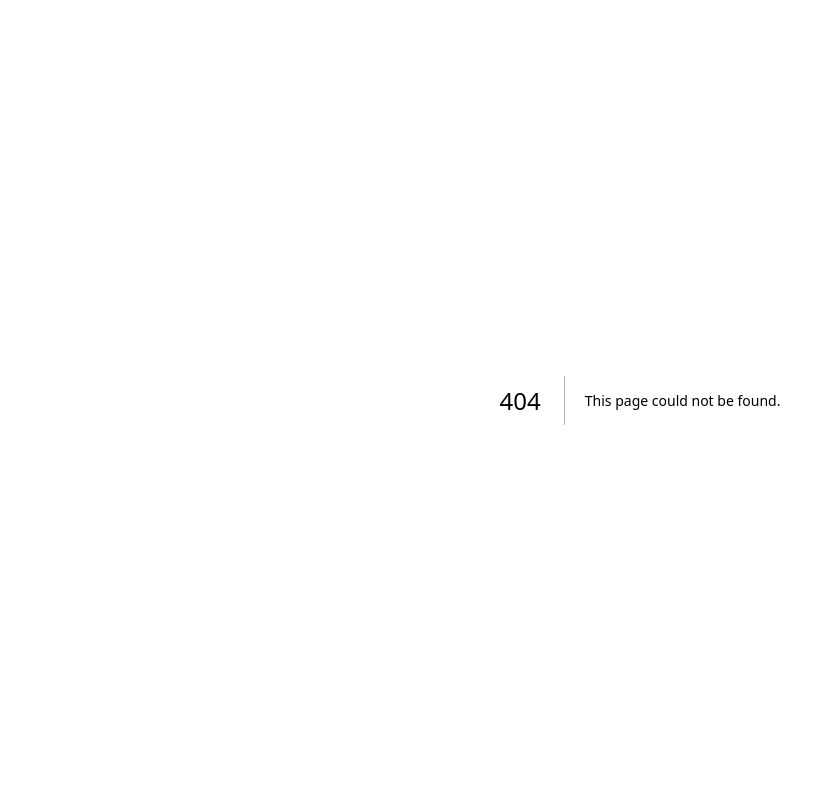
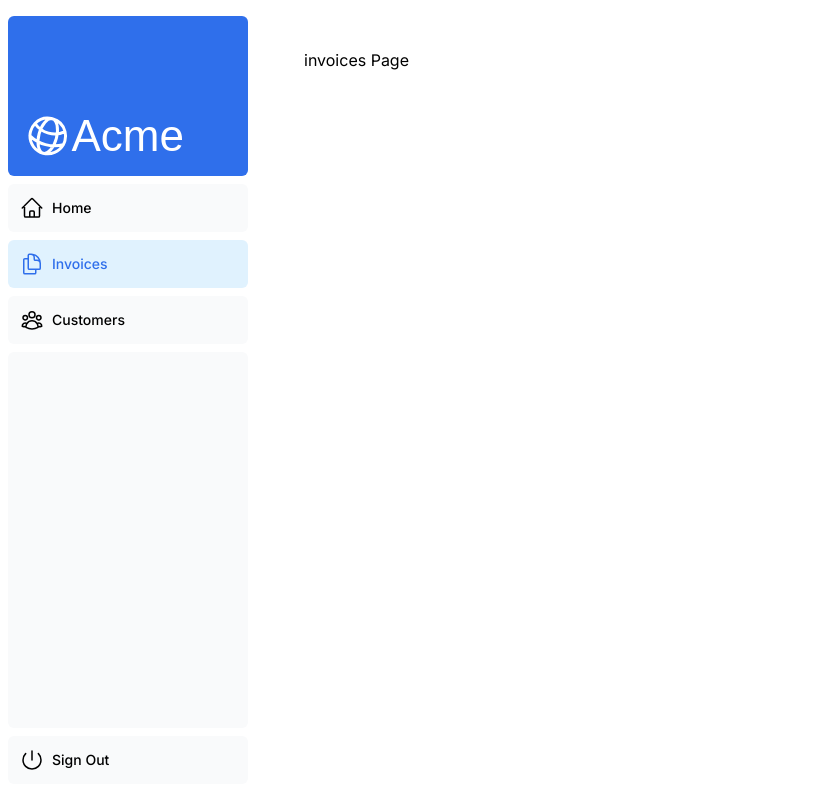
Before and after one commit to riapou/nextJS, a Next.js app: page /dashboard/invoices in a window 1280 px wide. Before the commit this address had no page. Shown: the whole page, without its empty margins (0-835 px from the left). Built offline with nearby package versions, Linux system fonts and the light colour scheme; a web font is replaced by a local one.

Commit message:
create layout and page dashboard /invoices /customers and navigate with <Link> and OPT images & fonts

```diff
--- /dev/null
+++ b/app/dashboard/customers/page.tsx
@@ -0,0 +1,3 @@
+export default function Page() {
+  return <p>customers Page</p>;
+}
--- /dev/null
+++ b/app/dashboard/invoices/page.tsx
@@ -0,0 +1,3 @@
+export default function Page() {
+  return <p>invoices Page</p>;
+}
--- /dev/null
+++ b/app/dashboard/layout.tsx
@@ -0,0 +1,12 @@
+import SideNav from '@/app/ui/dashboard/sidenav';
+
+export default function Layout({ children }: { children: React.ReactNode }) {
+  return (
+    <div className="flex h-screen flex-col md:flex-row md:overflow-hidden">
+      <div className="w-full flex-none md:w-64">
+        <SideNav />
+      </div>
+      <div className="flex-grow p-6 md:overflow-y-auto md:p-12">{children}</div>
+    </div>
+  );
+}
--- /dev/null
+++ b/app/dashboard/page.tsx
@@ -0,0 +1,3 @@
+export default function Page() {
+  return <p>Dashboard Page</p>;
+}
--- a/app/ui/dashboard/nav-links.tsx
+++ b/app/ui/dashboard/nav-links.tsx
@@ -1,11 +1,14 @@
+'use client'
+
 import {
   UserGroupIcon,
   HomeIcon,
   DocumentDuplicateIcon,
-} from '@heroicons/react/24/outline';
+} from '@heroicons/react/24/outline'
+import Link from 'next/link'
+import { usePathname } from 'next/navigation'
+import clsx from 'clsx'
 
-// Map of links to display in the side navigation.
-// Depending on the size of the application, this would be stored in a database.
 const links = [
   { name: 'Home', href: '/dashboard', icon: HomeIcon },
   {
@@ -14,24 +17,31 @@
     icon: DocumentDuplicateIcon,
   },
   { name: 'Customers', href: '/dashboard/customers', icon: UserGroupIcon },
-];
+]
 
 export default function NavLinks() {
+  const pathname = usePathname()
+
   return (
     <>
       {links.map((link) => {
-        const LinkIcon = link.icon;
+        const LinkIcon = link.icon
         return (
-          <a
+          <Link
             key={link.name}
             href={link.href}
-            className="flex h-[48px] grow items-center justify-center gap-2 rounded-md bg-gray-50 p-3 text-sm font-medium hover:bg-sky-100 hover:text-blue-600 md:flex-none md:justify-start md:p-2 md:px-3"
+            className={clsx(
+              'flex h-[48px] grow items-center justify-center gap-2 rounded-md bg-gray-50 p-3 text-sm font-medium hover:bg-sky-100 hover:text-blue-600 md:flex-none md:justify-start md:p-2 md:px-3',
+              {
+                'bg-sky-100 text-blue-600': pathname === link.href,
+              }
+            )}
           >
-            <LinkIcon className="w-6" />
-            <p className="hidden md:block">{link.name}</p>
-          </a>
-        );
+            <LinkIcon className='w-6' />
+            <p className='hidden md:block'>{link.name}</p>
+          </Link>
+        )
       })}
     </>
-  );
+  )
 }
```
